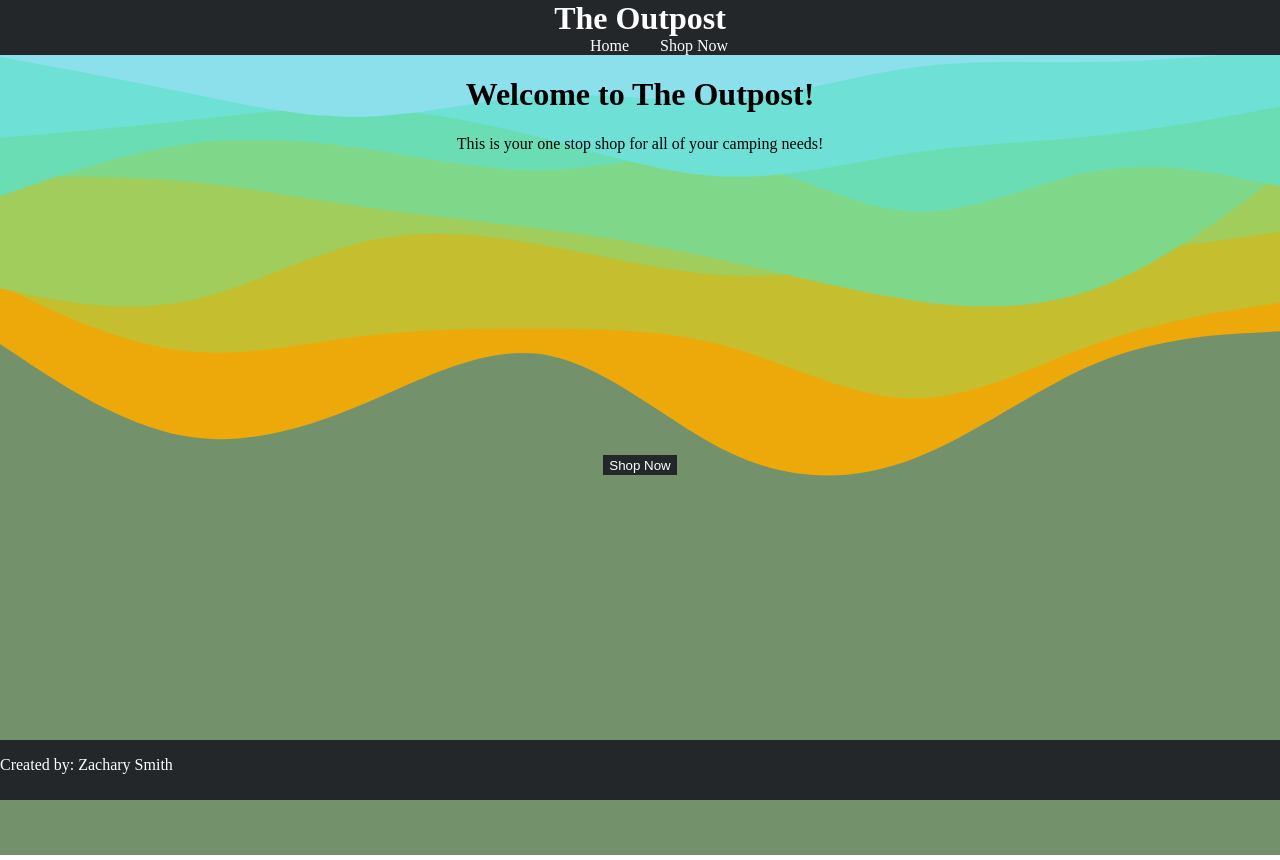
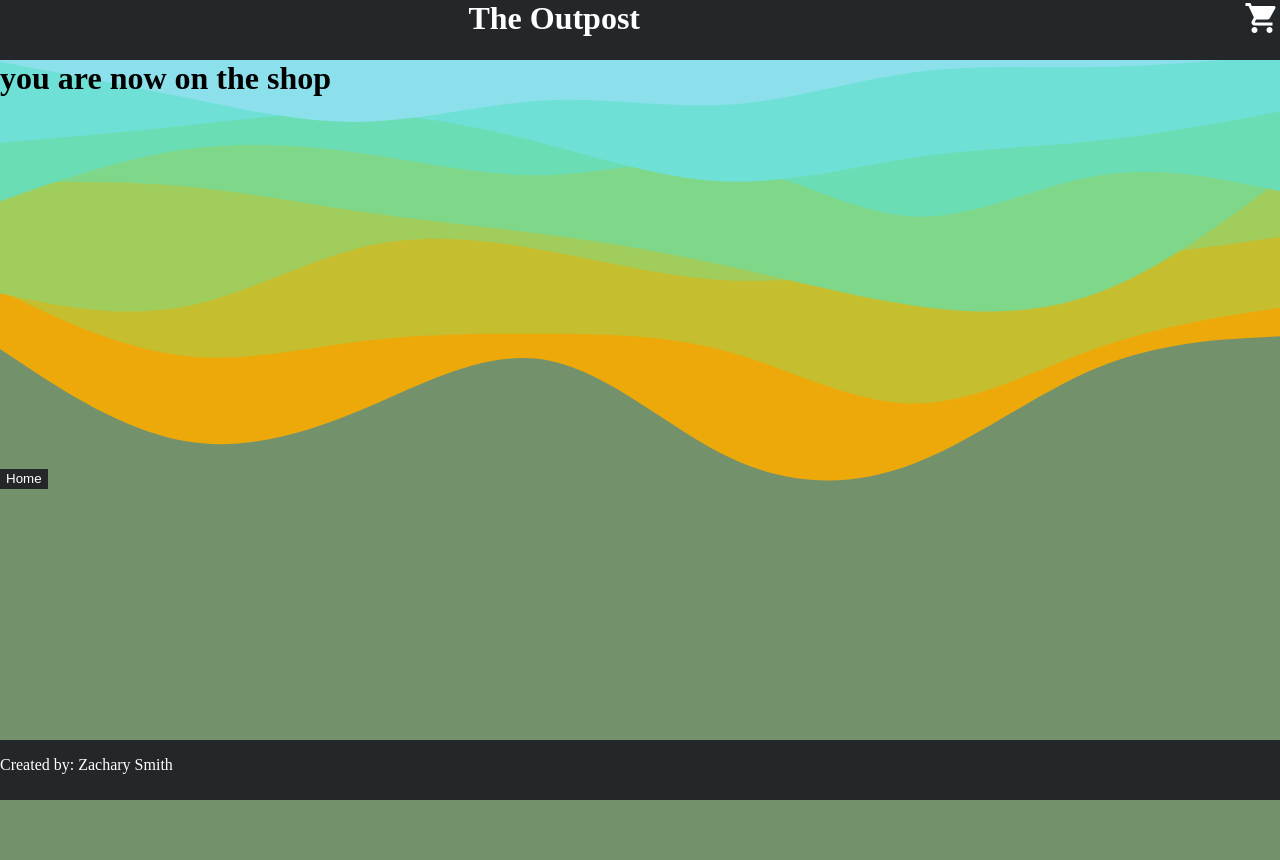
Before and after one commit to zjs6631/shopping-cart, a React (Create React App) app: page /shop in a window 1280 px wide. Built offline with nearby package versions, Linux system fonts and the light colour scheme.

Commit message:
added routing between home and shop page

```diff
--- a/package.json
+++ b/package.json
@@ -8,6 +8,7 @@
     "@testing-library/user-event": "^13.5.0",
     "react": "^18.2.0",
     "react-dom": "^18.2.0",
+    "react-router-dom": "^6.4.3",
     "react-scripts": "5.0.1",
     "web-vitals": "^2.1.4"
   },
--- a/public/index.html
+++ b/public/index.html
@@ -14,7 +14,7 @@
       manifest.json provides metadata used when your web app is installed on a
       user's mobile device or desktop. See https://developers.google.com/web/fundamentals/web-app-manifest/
     -->
-    <link rel="manifest" href="%PUBLIC_URL%/manifest.json" />
+
     <!--
       Notice the use of %PUBLIC_URL% in the tags above.
       It will be replaced with the URL of the `public` folder during the build.
--- a/src/App.css
+++ b/src/App.css
@@ -6,11 +6,22 @@
 }
 
 .headerContainer{
-
+  display: grid;
+  grid-template-columns: 1fr 1fr;
+  grid-template-rows: 1fr;
   height: auto;
   background-color: #23272A;
   color: white;
-  text-align: center;
+  height: 60px;
+
+}
+
+.headerContainer h1{
+  justify-self: end;
+}
+
+.headerContainer img{
+  justify-self: end;
 }
 
 .header{
@@ -28,11 +39,23 @@
   list-style: none;
   display: grid;
   grid-template-columns: 1fr 1fr;
+
 }
 
 .homeNav{
   justify-self: end;
   padding-right: 5%;
+  -webkit-tap-highlight-color: transparent;
+  -webkit-touch-callout: none;
+  -webkit-user-select: none;
+  -khtml-user-select: none;
+  -moz-user-select: none;
+  -ms-user-select: none;
+  user-select: none;
+}
+
+.homeNav:focus{
+  outline: none !important;
 }
 
 .Footer{
@@ -82,3 +105,32 @@
 #shopBtn:hover{
   background-color: #393c41;
 }
+
+.shopPage{
+  background-image: url("./images/mountainrange.svg");
+  margin: 0;
+  padding: 0;
+  height: 100%;
+  width: 100%;
+  background-repeat: no-repeat;
+  background-size: cover;
+  background-position: center;
+  display: grid;
+}
+
+.shopPage h1{
+  margin: 0;
+}
+
+#homeBtn{
+  justify-self: center;
+  height: 20px;
+  background-color: #23272A;
+  color: white;
+  border-style: none;
+
+}
+
+#homeBtn:hover{
+  background-color: #393c41;
+}
--- a/src/App.js
+++ b/src/App.js
@@ -2,14 +2,21 @@ import Header from './components/Header';
 import NavBar from './components/NavBar';
 import Footer from './components/Footer';
 import { Home } from './components/Home';
+import Shop from './components/Shop';
 import './App.css';
+import {BrowserRouter, Routes, Route} from "react-router-dom";
 
 function App() {
   return (
     <div className='App'>
+
       <Header />
-      <NavBar />
-      <Home />
+
+      <Routes>
+        <Route index element = {<Home />}/>
+        <Route path="shop" element={<Shop/>}/>
+      </Routes>
+
       <Footer />
     </div>
   );
--- /dev/null
+++ b/src/RouteSwitch.js
@@ -0,0 +1,24 @@
+import {BrowserRouter, Routes, Route} from "react-router-dom";
+import App from "./App";
+import Header from "./components/Header";
+import Footer from "./components/Footer";
+import { Home } from "./components/Home";
+import NavBar from "./components/NavBar";
+import Shop from "./components/Shop";
+import render from "react-dom";
+
+const RouteSwitch = () =>{
+
+    return(
+    <BrowserRouter>
+        <Routes>
+            <Route path="/*" element={<App />}>
+                <Route index element = {<Home />} />
+                <Route path="shop" element = {<Shop/>}/>
+            </Route>
+        </Routes>
+    </BrowserRouter>
+    )
+}
+
+export default RouteSwitch;
--- a/src/components/Header.js
+++ b/src/components/Header.js
@@ -1,7 +1,12 @@
 import React, {useState} from "react";
-
+import cart from "../images/cart.png";
 const Header = () =>{
-    return(<div className="headerContainer"><h1 className="header">The Outpost</h1></div>)
+    return(
+    <div className="headerContainer">
+        <h1 className="header">The Outpost</h1>
+        <img src={cart} />
+    </div>
+    )
 }
 
 export default Header;
--- a/src/components/Home.js
+++ b/src/components/Home.js
@@ -1,4 +1,5 @@
 import React from "react";
+import {Link} from "react-router-dom";
 
 
 export const Home = () =>{
@@ -10,7 +11,7 @@ export const Home = () =>{
                 <p>This is your one stop shop for all of your camping needs!</p>
             </div>
             <div className="shopNow">
-                <button id="shopBtn">Shop Now</button>
+                <Link to="shop"><button id="shopBtn">Shop Now</button></Link>
             </div>
         </div>
     )
--- a/src/components/NavBar.js
+++ b/src/components/NavBar.js
@@ -1,12 +1,13 @@
 import React from "react";
+import {Link} from "react-router-dom";
 
 
 const NavBar = () =>{
     return(
     <div className="NavBar">
         <ul className="NavList">
-            <li className="homeNav">Home</li>
-            <li className="shopNav">Shop Now</li>
+            <Link to="/"><li className="homeNav">Home</li></Link>
+            <Link to="shop"><li className="shopNav">Shop Now</li></Link>
         </ul>
     </div>
     )
--- /dev/null
+++ b/src/components/Shop.js
@@ -0,0 +1,14 @@
+import React from "react";
+import {Link} from "react-router-dom";
+
+const Shop = () =>{
+
+    return(
+        <div className="shopPage">
+            <h1>you are now on the shop</h1>
+            <Link to="/"><button id="homeBtn">Home</button></Link>
+        </div>
+    )
+}
+
+export default Shop;
--- a/src/index.js
+++ b/src/index.js
@@ -3,11 +3,12 @@ import ReactDOM from 'react-dom/client';
 import './index.css';
 import App from './App';
 import reportWebVitals from './reportWebVitals';
+import RouteSwitch from './RouteSwitch.js';
 
 const root = ReactDOM.createRoot(document.getElementById('root'));
 root.render(
   <React.StrictMode>
-    <App />
+    <RouteSwitch />
   </React.StrictMode>
 );
 
```
Also changed, not shown: public/manifest.json (deleted), src/images/cart.png (added), 1 other file (tests, documents, lock files or other folders).
